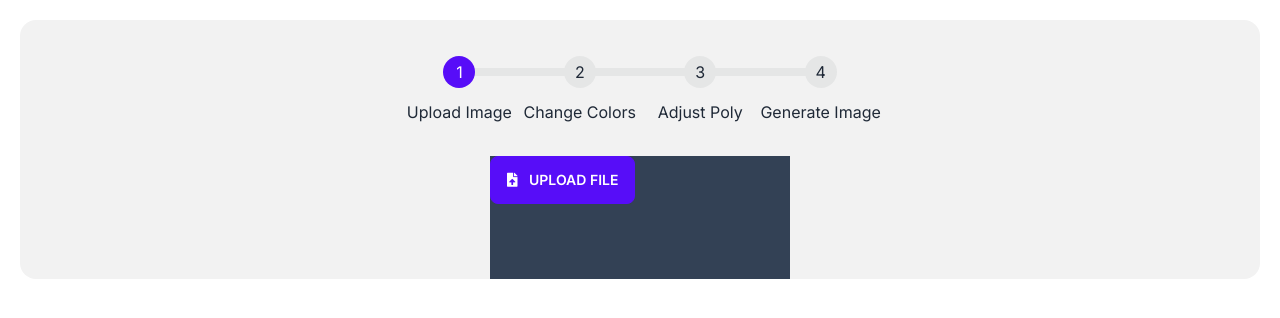
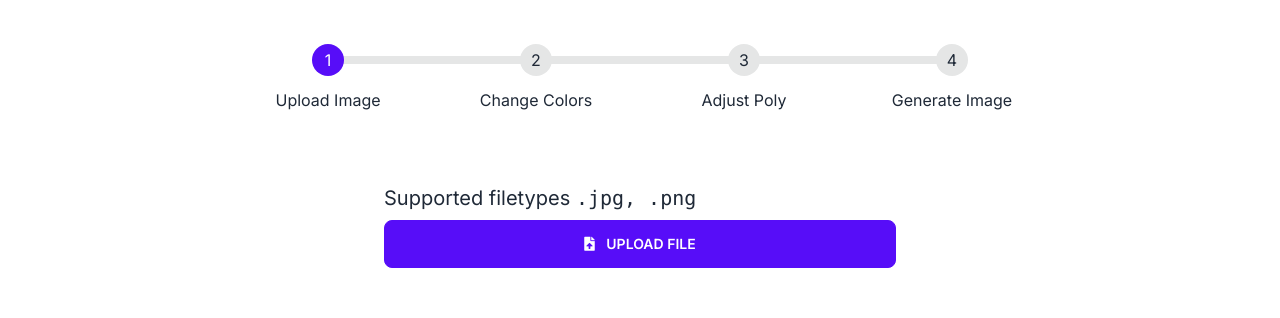
Before and after one commit to nithvijay/low-poly-maker, a Vue app: page /create/upload in a window 1280 px wide. Shown: the top 318 px of the page. Built offline with nearby package versions, Linux system fonts and the light colour scheme.

Commit message:
first couple pages done

```diff
--- a/src/components/ChangeColors.vue
+++ b/src/components/ChangeColors.vue
@@ -1,3 +1,50 @@
+<script setup>
+import { onMounted, ref } from "vue";
+import { store } from "../store.js";
+import { applyFilter } from "../utils/changeColorUtils.js";
+
+const canvas = ref(null);
+const ctx = ref(null);
+
+onMounted(() => {
+  const image = new Image();
+
+  image.onload = () => {
+    ctx.value = canvas.value.getContext("2d");
+    canvas.value.width = image.width;
+    canvas.value.height = image.height;
+    ctx.value.drawImage(image, 0, 0);
+  };
+  image.src = store.image.src;
+});
+
+function applyFilterToCanvas(filterName) {
+  applyFilter(canvas, ctx, filterName);
+}
+</script>
+
 <template>
-  <div>Upload Image</div>
+  <div class="w-full max-w-7xl card">
+    <div class="flex flex-col card-body bg-base-100">
+      <div class="grid grid-cols-6">
+        <div class="col-span-6 md:col-span-2">
+          <div class="flex flex-wrap gap-2 overflow-y-auto">
+            <btn class="btn btn-primary" @click="applyFilterToCanvas('sepia')"
+              >Sepia</btn
+            >
+            <div class="btn btn-primary">Click</div>
+            <div class="btn btn-primary">Click</div>
+            <div class="btn btn-primary">Click</div>
+            <div class="btn btn-primary">Click</div>
+            <div class="btn btn-primary">Click</div>
+            <div class="btn btn-primary">Click</div>
+            <div class="btn btn-primary">Click</div>
+          </div>
+        </div>
+        <div class="col-span-6 md:col-span-4">
+          <canvas class="w-full" ref="canvas" />
+        </div>
+      </div>
+    </div>
+  </div>
 </template>
--- a/src/components/UploadImage.vue
+++ b/src/components/UploadImage.vue
@@ -7,31 +7,106 @@ const canvas = ref(null);
 const ctx = ref(null);
 
 function handleFileUpload(event) {
+  store.mutateIsImageUploaded(true);
+
   const image = new Image();
   image.onload = () => {
+    ctx.value = canvas.value.getContext("2d");
     canvas.value.width = image.width;
     canvas.value.height = image.height;
     ctx.value.drawImage(image, 0, 0);
   };
   const imageURL = URL.createObjectURL(file.value.files[0]);
-  image.src = imageURL;
+  store.mutateFileName(file.value.files[0].name);
   store.mutateImage(imageURL);
+  image.src = store.image.src;
+}
+
+function removeFile() {
+  store.mutateIsImageUploaded(false);
+  store.mutateImage(null);
+  console.log(store.image.src);
 }
 
 onMounted(() => {
-  ctx.value = canvas.value.getContext("2d");
+  if (store.image.src) {
+    const image = new Image();
+
+    image.onload = () => {
+      ctx.value = canvas.value.getContext("2d");
+      canvas.value.width = image.width;
+      canvas.value.height = image.height;
+      ctx.value.drawImage(image, 0, 0);
+    };
+    image.src = store.image.src;
+  }
 });
 </script>
 
 <template>
-  <div class="bg-slate-700">
-    <label class="btn btn-primary">
-      <span v-if="!store.image.src">
-        <i class="mr-2 fas fa-file-upload" /> Upload File
-      </span>
-      <span v-else class="py-2"> test </span>
-      <input type="file" ref="file" class="hidden" @change="handleFileUpload" />
-    </label>
-    <canvas class="w-1/2" ref="canvas" />
+  <div class="flex flex-col items-center w-full gap-2">
+    <transition name="fade">
+      <div
+        v-if="store.isImageUploaded"
+        class="flex flex-col items-center w-full gap-2"
+      >
+        <div class="w-full max-w-xl card">
+          <div class="flex card-body bg-base-100">
+            <div class="flex flex-row text-xl"></div>
+            <div class="grid items-center grid-cols-2 gap-2">
+              <span class="flex justify-center font-mono">
+                {{ store.fileName }}
+              </span>
+
+              <span class="flex justify-center">
+                {{ store.imageWidth }} x {{ store.imageHeight }}
+              </span>
+
+              <div class="btn btn-secondary" @click="removeFile">
+                Remove Image
+              </div>
+              <router-link class="btn btn-primary" :to="{ name: 'colors' }">
+                Next Step
+              </router-link>
+            </div>
+          </div>
+        </div>
+        <div class="card bg-base-100">
+          <div class="card-body">
+            <div class="card bg-base-100">
+              <canvas class="max-h-screen" ref="canvas" />
+            </div>
+          </div>
+        </div>
+      </div>
+      <div v-else class="absolute w-full max-w-xl card">
+        <div class="flex flex-col card-body bg-base-100">
+          <div class="text-xl">
+            Supported filetypes
+            <span class="font-mono">.jpg, .png</span>
+          </div>
+          <label class="btn btn-primary btn-block">
+            <span> <i class="mr-2 fas fa-file-upload" /> Upload File </span>
+            <input
+              type="file"
+              ref="file"
+              class="hidden"
+              @change="handleFileUpload"
+            />
+          </label>
+        </div>
+      </div>
+    </transition>
   </div>
 </template>
+<style>
+.fade-enter-active,
+.fade-leave-active {
+  transition: opacity 0.5s;
+}
+
+.fade-enter,
+.fade-leave-to {
+  opacity: 0;
+}
+</style>
--- a/src/main.js
+++ b/src/main.js
@@ -8,6 +8,7 @@ import ChangeColors from "./components/ChangeColors.vue";
 import AdjustPoly from "./components/AdjustPoly.vue";
 import GenerateImage from "./components/GenerateImage.vue";
 import "./index.css";
+import { store } from "./store.js";
 
 const routes = [
   {
@@ -28,16 +29,31 @@ const routes = [
         path: "colors",
         component: ChangeColors,
         name: "colors",
+        beforeEnter: (to, from) => {
+          if (!store.isImageUploaded) {
+            return { name: "upload" };
+          }
+        },
       },
       {
         path: "poly",
         component: AdjustPoly,
         name: "poly",
+        beforeEnter: (to, from) => {
+          if (!store.isImageUploaded) {
+            return { name: "upload" };
+          }
+        },
       },
       {
         path: "generate",
         component: GenerateImage,
         name: "generate",
+        beforeEnter: (to, from) => {
+          if (!store.isImageUploaded) {
+            return { name: "upload" };
+          }
+        },
       },
     ],
   },
--- a/src/store.js
+++ b/src/store.js
@@ -3,10 +3,30 @@ import { reactive } from "vue";
 
 export const store = reactive({
   count: 0,
+  isImageUploaded: false,
   image: new Image(),
+  imageHeight: null,
+  imageWidth: null,
+  fileName: "",
   mutateImage(src) {
     const image = new Image();
     image.src = src;
     this.image = image;
+    image.onload = () => {
+      this.mutateImageWidth(image.width);
+      this.mutateImageHeight(image.height);
+    };
+  },
+  mutateIsImageUploaded(isImageUploaded) {
+    this.isImageUploaded = isImageUploaded;
+  },
+  mutateImageWidth(width) {
+    this.imageWidth = width;
+  },
+  mutateImageHeight(height) {
+    this.imageHeight = height;
+  },
+  mutateFileName(fileName) {
+    this.fileName = fileName;
   },
 });
--- /dev/null
+++ b/src/utils/changeColorUtils.js
@@ -0,0 +1,14 @@
+import * as LenaJS from "lena.js";
+
+export const applyFilter = (canvas, ctx, filterName) => {
+  var pixels = ctx.value.getImageData(
+    0,
+    0,
+    canvas.value.width,
+    canvas.value.height
+  );
+  let filter = LenaJS[filterName];
+
+  let afterFilter = filter.apply(null, [pixels, 0]);
+  ctx.value.putImageData(afterFilter, 0, 0);
+};
--- a/src/views/CreateView.vue
+++ b/src/views/CreateView.vue
@@ -62,11 +62,12 @@ console.log(route.name);
 </script>
 
 <template>
-  <div class="flex flex-col items-center m-5 card bg-base-200">
-    <div class="card-body">
-      <div class="flex">
-        <div>
-          <ul class="w-full steps steps-vertical md:steps-horizontal">
+  <!-- Largest -->
+  <div class="flex flex-col items-center gap-2 p-2">
+    <!-- Steps navigation -->
+    <div class="w-full max-w-4xl card">
+      <div class="flex card-body bg-base-100">
+        <ul class="steps steps-vertical md:steps-horizontal">
           <router-link
             class="step"
             :class="
@@ -76,7 +77,7 @@ console.log(route.name);
                 route.name == 'generate') &&
               'step-primary'
             "
-              to="/create/upload"
+            :to="{ name: 'upload' }"
           >
             Upload Image
           </router-link>
@@ -88,7 +89,7 @@ console.log(route.name);
                 route.name == 'generate') &&
               'step-primary'
             "
-              to="/create/colors"
+            :to="{ name: 'colors' }"
           >
             Change Colors
           </router-link>
@@ -98,24 +99,39 @@ console.log(route.name);
               (route.name == 'poly' || route.name == 'generate') &&
               'step-primary'
             "
-              to="/create/poly"
+            :to="{ name: 'poly' }"
           >
             Adjust Poly
           </router-link>
           <router-link
             class="step"
             :class="route.name == 'generate' && 'step-primary'"
-              to="/create/generate"
+            :to="{ name: 'generate' }"
           >
             Generate Image
           </router-link>
         </ul>
       </div>
     </div>
-    </div>
-    <router-view></router-view>
+    <router-view v-slot="{ Component }">
+      <transition name="fade" mode="out-in">
+        <component :is="Component" />
+      </transition>
+    </router-view>
   </div>
 </template>
+
+<style>
+.fade-enter-active,
+.fade-leave-active {
+  transition: opacity 0.2s ease;
+}
+
+.fade-enter-from,
+.fade-leave-to {
+  opacity: 0;
+}
+</style>
 <!-- <div class="grid items-center w-1/4 grid-cols-2 gap-2 b">
       <div class="grid-span-1">
         <label for="Threshold">Threshold for Vertex</label>
--- a/src/views/LandingView.vue
+++ b/src/views/LandingView.vue
@@ -15,26 +15,14 @@
           <button class="btn btn-secondary btn-outline">
             This Website's Source Code
           </button>
-          <router-link class="btn btn-primary btn-outline" to="/create">
+          <router-link
+            class="btn btn-primary btn-outline"
+            :to="{ name: 'upload' }"
+          >
             Create
           </router-link>
         </div>
       </div>
     </div>
-    <!-- <div class="flex flex-col items-center pt-5">
-      <div class="card bg-gradient-to-r from-base-300 to-base-100">
-        <div class="card-body">
-          <div
-            class="p-1 text-6xl font-bold text-transparent bg-clip-text bg-gradient-to-r from-primary to-secondary"
-          >
-            Low Poly Maker
-          </div>
-        </div>
-      </div>
-      <p class="text-2xl font-medium text-base-100">
-        Create stunning low polygon images!
-      </p>
-      <p class="text-xl">Customize</p>
-    </div> -->
   </div>
 </template>
--- a/tailwind.config.js
+++ b/tailwind.config.js
@@ -2,9 +2,10 @@
 module.exports = {
   content: ["./index.html", "./src/**/*.{vue,js,ts,jsx,tsx}"],
   theme: {
-    extend: {},
-    fontFamily: {
-      Inter: ["Inter", "sans-serif"],
+    extend: {
+      fontFamily: {
+        Inter: ["Inter", "sans-serif"],
+      },
     },
   },
   plugins: [require("daisyui")],
```
Lines whose indentation alone changed are shown as unchanged.
